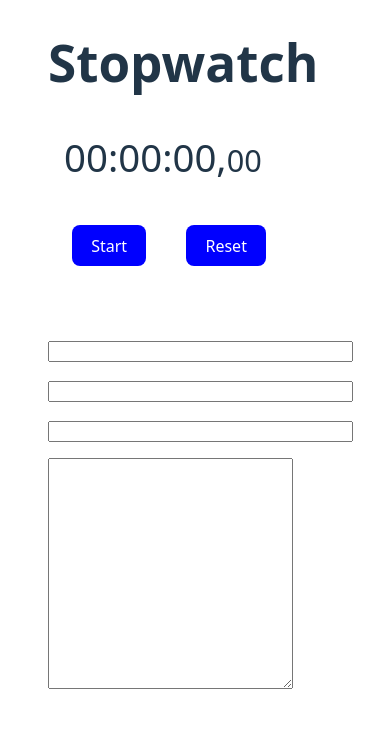
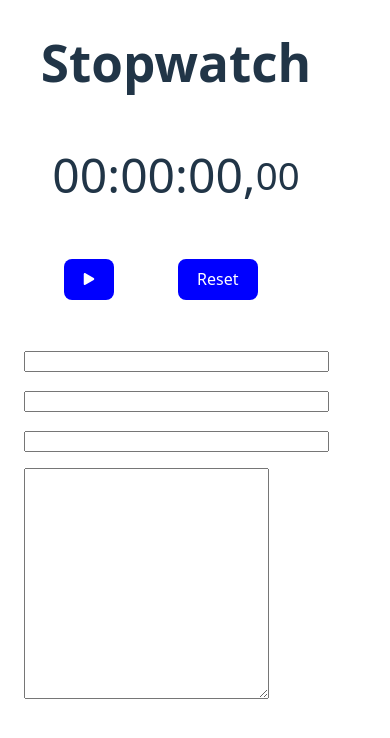
Before and after one commit to shengx2/timeToolsli, a React (Vite) app: page / in a window 390 px wide. Shown: the top 738 px of the page. Built offline with nearby package versions, Linux system fonts and the light colour scheme.

Commit message:
fix styling stopwatch

```diff
--- a/package.json
+++ b/package.json
@@ -11,7 +11,8 @@
   },
   "dependencies": {
     "react": "^19.1.1",
-    "react-dom": "^19.1.1"
+    "react-dom": "^19.1.1",
+    "react-icons": "^5.5.0"
   },
   "devDependencies": {
     "@eslint/js": "^9.33.0",
--- a/src/timeTools.css
+++ b/src/timeTools.css
@@ -1,9 +1,15 @@
 body {
-  margin-left: 3rem;
+  margin-left: 1rem;
+  /* border-style: solid; */
+  /* border-color: red; */
+  display: flex;
+  justify-content: center;
 }
 
 .my-margin {
   margin-bottom: 3rem;
+  /* border-style: solid;
+  border-color: blue;  */
 }
 
 .my-input {
@@ -14,9 +20,17 @@ body {
 
 /* To do: Margin boxes in classes is niet consistent */
 
+h1 {
+  display: flex;
+  justify-content: center;
+}
 p {
-  font-size: 3rem;
-  margin-left: 0.5rem;
+  font-size: 4rem;
+  display: flex;
+  justify-content: center;
+  /* margin-left: 0.5rem; */
+    /* border-style: solid; */
+  /* border-color: red;  */
 }
 
 .my-btn {
@@ -25,11 +39,21 @@ p {
   /* padding: 5px 10px; */
   border: none;
   cursor: pointer;
-  margin-left: 1.5rem;
-  margin-right: 2rem;
+  margin-left: 2.5rem;
+  margin-right: 1.5rem;
 }
+/* .my-reset {
+  padding-top: 2rem;
+} */
+
+/* .my-test {
+  width: 0.5rem;
+} */
 
 .ms {
+  padding-top: 0.8rem;
+    /* border-style: solid; */
+  /* border-color: blue;  */
   font-size: 0.8em;
 }
 
@@ -42,19 +66,19 @@ p {
     margin: 1 auto;
     width: 300px;
   }
-  .my-btn {
-    margin-right: 1rem;
-    margin-left: 1.5rem;
-    margin-bottom: 1.5rem;
-    /* To do: Button not centered together with timer digits */
-  }
   .my-input {
     margin-top: 1rem;
   }
   p {
-    font-size: 2.4rem;
+    font-size: 3rem;
     margin-right: 1rem;
     margin-left: 1rem;
     /* background-color: blue Bleu de Chanel; */
   }
+  .ms {
+  padding-top: 0.5rem;
+    /* border-style: solid; */
+  /* border-color: blue;  */
+  font-size: 0.8em;
 }
+}
--- a/src/timerStopwatch.jsx
+++ b/src/timerStopwatch.jsx
@@ -1,6 +1,6 @@
 import { useState, useEffect } from 'react';
 import './timeTools.css';
-
+import { FaPlay, FaPause } from "react-icons/fa";
 
 export default function MyPage() {
   const [milliseconds, setMilliseconds] = useState(0);
@@ -39,12 +39,22 @@ const formattedTime = (
           className="my-btn"
           onClick={() => setIsRunning(prev => !prev)}
         >
-          {isRunning ? 'Pause' : 'Start'}
+           {isRunning ?
+           <FaPause
+            className="my-test"
+            size={12}
+            />
+            :
+            <FaPlay
+              className="my-test"
+              size={12}
+            />
+            }
           {/* To do: add another state and if else statement */}
           {/* To do: Add labels object with strings  */}
         </button>
         <button
-        className="my-btn"
+        className="my-btn my-test"
         onClick={() => setMilliseconds(0)}
         >
           Reset
```
Also changed, not shown: 1 other file (tests, documents, lock files or other folders).
